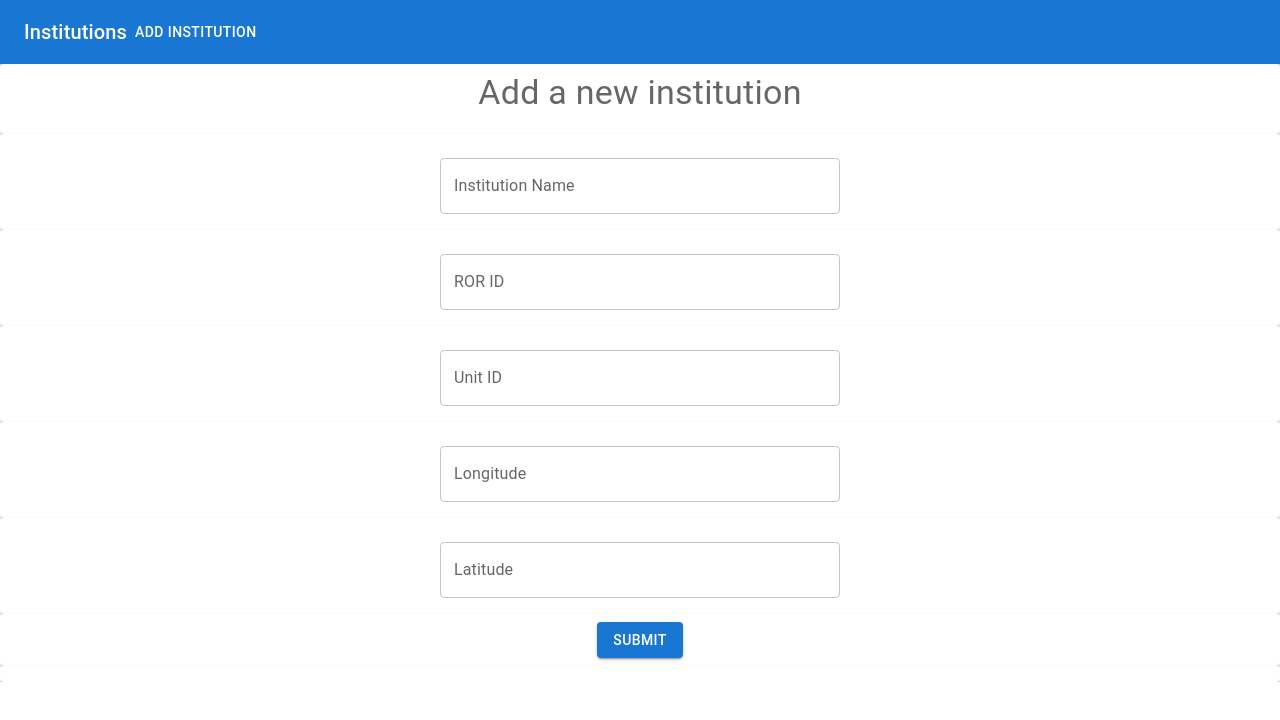
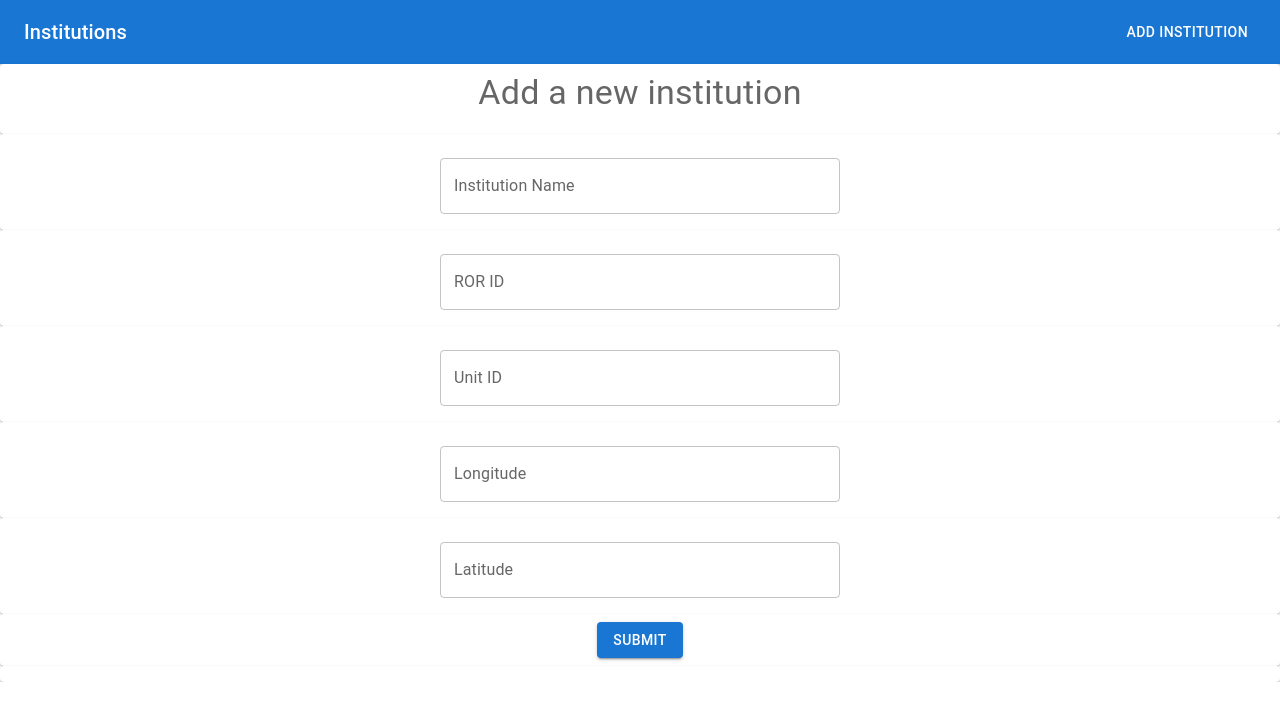
Before and after one commit to osg-htc/topology-institutions-api, a Next.js app in the folder institutions_ui/: page /ui/add-institution in a window 1280 px wide. Shown: the top 720 px of the page. Built offline with nearby package versions, Linux system fonts and the light colour scheme.

Commit message:
Account for file server

```diff
--- a/institutions_ui/next.config.mjs
+++ b/institutions_ui/next.config.mjs
@@ -1,8 +1,7 @@
 /** @type {import('next').NextConfig} */
 const nextConfig = {
     output: 'export',
-    basePath: '/ui',
-    trailingSlash: true
+    basePath: '/ui'
 };
 
 export default nextConfig;
--- a/institutions_ui/src/app/components/NavBar.tsx
+++ b/institutions_ui/src/app/components/NavBar.tsx
@@ -1,18 +1,17 @@
 import { AppBar, Toolbar, Typography, Button } from '@mui/material';
-import Link from 'next/link';
 
 export default function NavBar() {
   return (
     <AppBar position='static'>
       <Toolbar>
-        <Link href={"/"}>
-          <Typography variant='h6' style={{ flexGrow: 1 }}>
-          Institutions
-        </Typography>
-        </Link>
-        <Link href='/add-institution' passHref>
+        <a href={"/ui"} style={{ flexGrow: 1 }}>
+          <Typography variant='h6'>
+            Institutions
+          </Typography>
+        </a>
+        <a href='/ui/add-institution.html'>
           <Button color='inherit'>Add Institution</Button>
-        </Link>
+        </a>
       </Toolbar>
     </AppBar>
   );
--- a/institutions_ui/src/app/page.tsx
+++ b/institutions_ui/src/app/page.tsx
@@ -13,7 +13,6 @@ import {
 import NavBar from '@/app/components/NavBar';
 
 import { Institution } from '@/app';
-import Link from "next/link";
 
 export default function InstitutionList() {
   const [data, setData] = useState<Institution[]>([]);
@@ -56,13 +55,13 @@ export default function InstitutionList() {
             data.map((institution) => (
               <TableRow key={institution.id}>
                 <TableCell>
-                  <Link href={`/update-institution?id=${extractShortId(institution.id)}`}>
+                  <a href={`/ui/update-institution.html?id=${extractShortId(institution.id)}`}>
                     <IconButton
                       aria-label='edit'
                     >
                       <EditIcon />
                     </IconButton>
-                  </Link>
+                  </a>
                   {institution.name}
                 </TableCell>
                 <TableCell>{institution.id}</TableCell>
```
Also changed, not shown: 1 other file (tests, documents, lock files or other folders).
